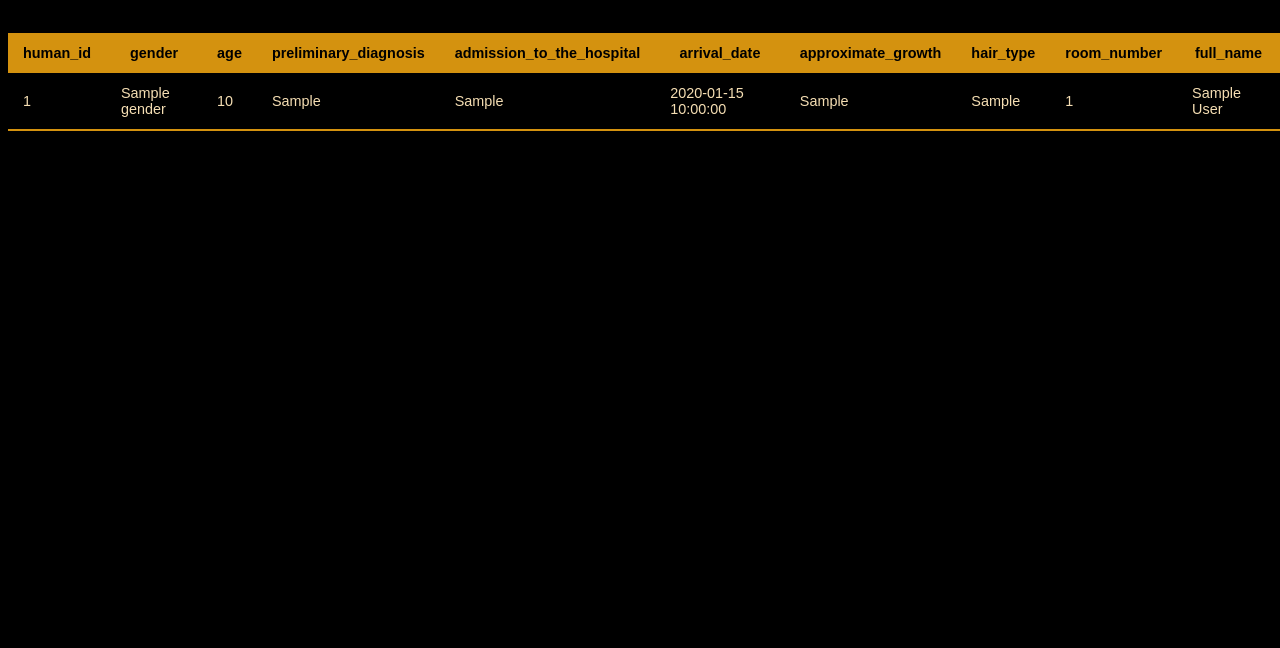
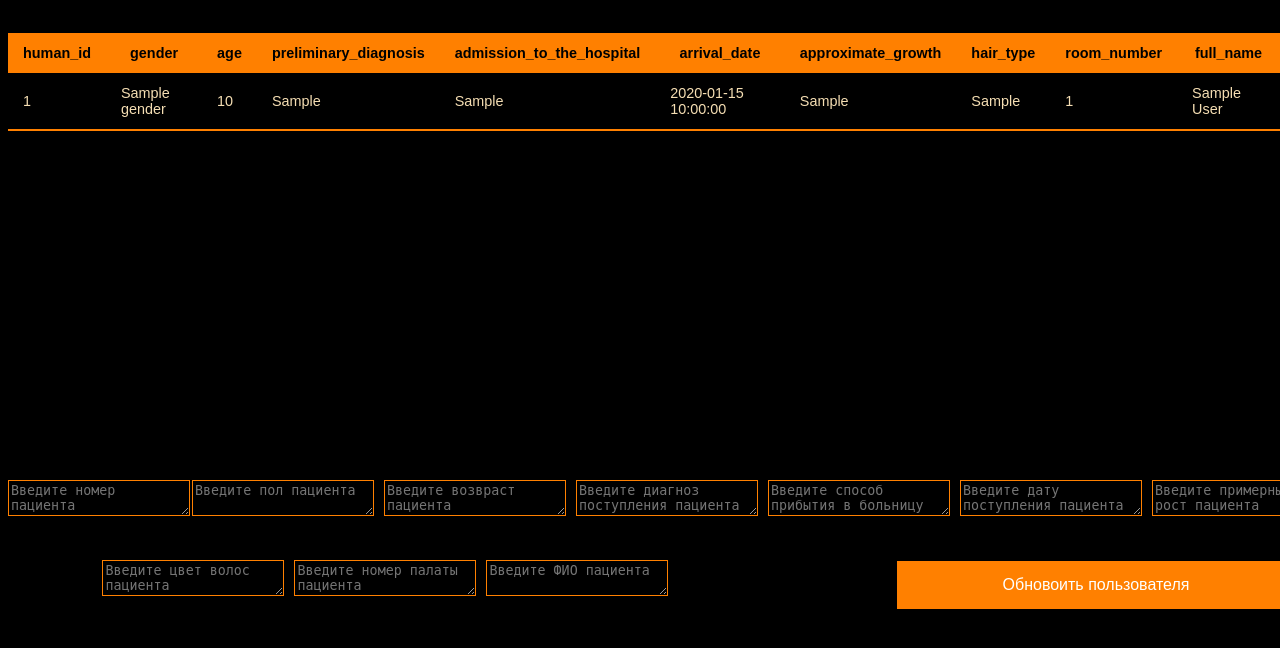
Before and after one commit to KozlovKA/PBZlab2-ClinicManagment, a Python web app: template templates/human_data_table.html in a window 1280 px wide. Shown: the top 648 px of the page. Run offline with Jinja, Linux system fonts and the light colour scheme; the template is opened without the code that fills it: most values are stand-ins (such as "Sample title", 1, 10 or a date in 2020).

Commit message:
Update added to the table.Rooms table created.CSS classes for text were added

```diff
--- a/static/css/style.css
+++ b/static/css/style.css
@@ -1,4 +1,4 @@
- .button {
+.button {
     background-color: #FF8000;
     border: 1px solid black;
     color: white;
@@ -6,18 +6,109 @@
     text-align: center;
     font-size: 16px;
     cursor: pointer;
-     width: 400px;
+    width: 400px;
     display: block;
 }
 
-body{
+body {
     background-color: #000000;
 }
-#buttons{
+
+#buttons_menu {
     position: fixed;
-    top:35%;
+    top: 35%;
     left: 35%;
+}
 
+#rooms_table {
+    position: fixed;
+    left: 25%;
+}
+
+#buttons_human_table {
+    position: fixed;
+    top: 70%;
+    left: 70%;
+}
+
+#human_id {
+    position: fixed;
+    top: 60%;
+    color:#FF8000;
+    border-color: #FF8000;
+    background-color: black;
+}
+#gender {
+    position: fixed;
+    top: 60%;
+    left: 15%;
+    color:#FF8000;
+    border-color: #FF8000;
+    background-color: black;
+}
+#age {
+    position: fixed;
+    top: 60%;
+    left: 30%;
+    color:#FF8000;
+    border-color: #FF8000;
+    background-color: black;
+}
+#preliminary_diagnosis{
+    position: fixed;
+    top: 60%;
+    left: 45%;
+    color:#FF8000;
+    border-color: #FF8000;
+    background-color: black;
+}
+#admission_to_the_hospital{
+    position: fixed;
+    top: 60%;
+    left: 60%;
+    color:#FF8000;
+    border-color: #FF8000;
+    background-color: black;
+}
+#arrival_date{
+    position: fixed;
+    top: 60%;
+    left: 75%;
+    color:#FF8000;
+    border-color: #FF8000;
+    background-color: black;
+}
+#approximate_growth{
+    position: fixed;
+    top: 60%;
+    left: 90%;
+    color:#FF8000;
+    border-color: #FF8000;
+    background-color: black;
+}
+#hair_type{
+    position: fixed;
+    top: 70%;
+    left: 8%;
+    color:#FF8000;
+    border-color: #FF8000;
+    background-color: black;
+}
+#room_number{
+    position: fixed;
+    top: 70%;
+    left: 23%;
+    color:#FF8000;
+    border-color: #FF8000;
+    background-color: black;
+}
+#full_name{
+    position: fixed;
+    top: 70%;
+    left: 38%;
+    color:#FF8000;
+    border-color: #FF8000;
+    background-color: black;
 }
 .styled-table {
     color: wheat;
@@ -31,7 +122,7 @@ body{
 }
 
 .styled-table thead tr {
-    background-color: #d4920f;
+    background-color: #FF8000;
     color: black;
     text-align: center;
 }
@@ -42,18 +133,18 @@ body{
 }
 
 .styled-table tbody tr {
-    border-bottom: 1px solid #d4920f;
+    border-bottom: 1px solid #FF8000;
 }
 
 .styled-table tbody tr:nth-of-type(even) {
-    background-color: #d4920f;
+    background-color: #FF8000;
 }
 
 .styled-table tbody tr:last-of-type {
-    border-bottom: 2px solid #d4920f;
+    border-bottom: 2px solid #FF8000;
 }
 
 .styled-table tbody tr.active-row {
     font-weight: bold;
-    color: #d4920f;
+    color: #FF8000;
 }
--- a/templates/human_data_table.html
+++ b/templates/human_data_table.html
@@ -34,4 +34,29 @@
         {% endfor %}
         </tbody>
     </table>
+    <div>
+        <form method="post">
+                <label  for="human_id"></label><textarea  name="human_id" id="human_id"
+                                                        placeholder="Введите номер пациента"></textarea>
+                <label for="gender"></label><textarea name="gender" id="gender"
+                                                      placeholder="Введите пол пациента"></textarea>
+                <label for="age"></label><textarea name="age" id="age"
+                                                placeholder="Введите возвраст пациента"></textarea>
+                <label for="preliminary_diagnosis"></label><textarea name="preliminary_diagnosis" id="preliminary_diagnosis"
+                                                placeholder="Введите диагноз поступления пациента"></textarea>
+                <label for="admission_to_the_hospital"></label><textarea name="admission_to_the_hospital" id="admission_to_the_hospital"
+                                                placeholder="Введите способ прибытия в больницу пациента"></textarea>
+                <label for="arrival_date"></label><textarea name="arrival_date" id="arrival_date"
+                                                placeholder="Введите дату поступления пациента"></textarea>
+                <label for="approximate_growth"></label><textarea name="approximate_growth" id="approximate_growth"
+                                                placeholder="Введите примерный рост пациента"></textarea>
+                <label for="hair_type"></label><textarea name="hair_type" id="hair_type"
+                                                placeholder="Введите цвет волос пациента"></textarea>
+                <label for="room_number"></label><textarea name="room_number" id="room_number"
+                                                placeholder="Введите номер палаты пациента"></textarea>
+                <label for="full_name"></label><textarea name="full_name" id="full_name"
+                                                placeholder="Введите ФИО пациента"></textarea>
+            <input id="buttons_human_table" type="submit" value="Обновоить пользователя" class="button"/>
+        </form>
+    </div>
 {% endblock %}
--- a/templates/index.html
+++ b/templates/index.html
@@ -2,9 +2,9 @@
 {% block title %}Home Page
 {% endblock %}
 {% block content %}
-    <div id="buttons">
+    <div id="buttons_menu">
         <button onclick="window.location ='/human_data_table'" class="button">Информация о пациентах</button>
-        <button class="button">Информация о палатах</button>
+        <button onclick="window.location='/room_data_table'" class="button">Информация о палатах</button>
         <button class="button">Преводы из палат</button>
         <button class="button">Ифнормация об окончании лечения</button>
     </div>
```
Also changed, not shown: app.py (+16 -18 lines), templates/room_data_table.html (added, +33 -0 lines). Lines whose indentation alone changed are shown as unchanged.
